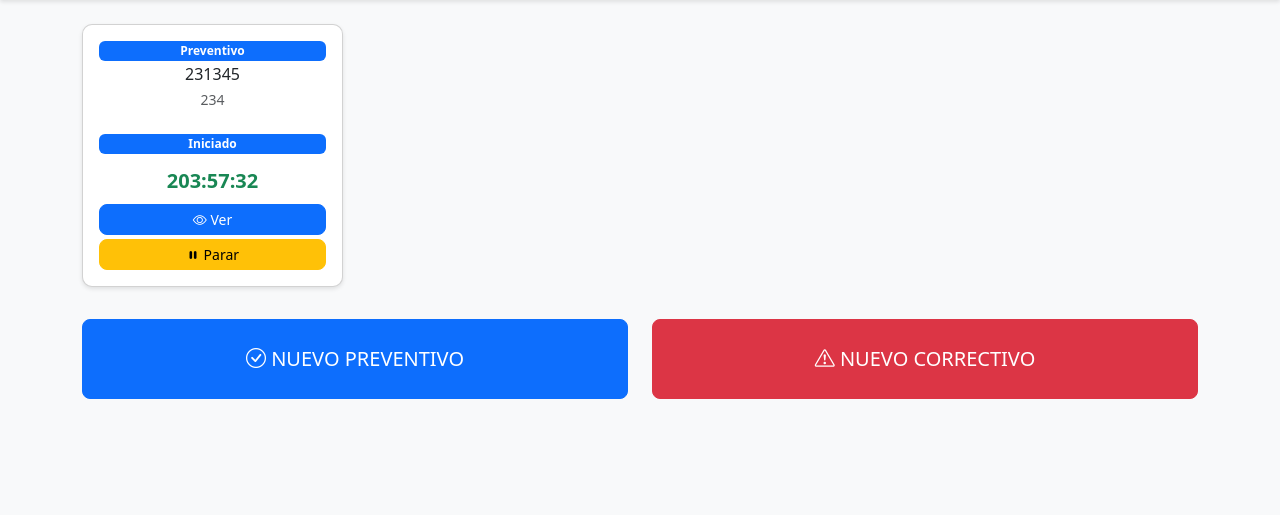
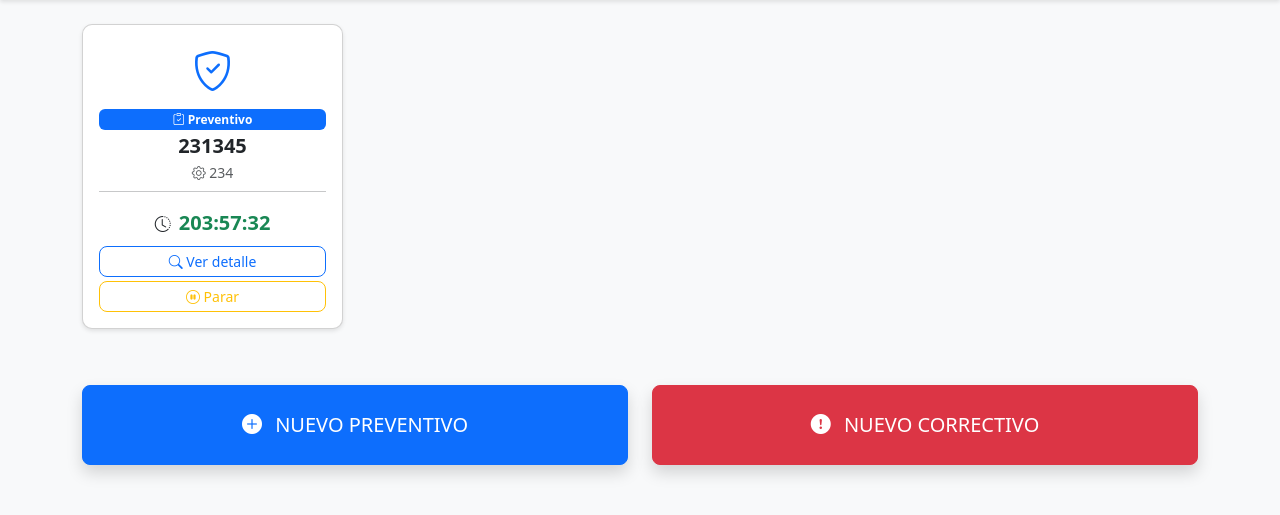
Before and after one commit to fidelincidane/mantenimiento-app, a Django app: page /automatismos/ in a window 1280 px wide. Shown: the part 56-571 px from the top of the page. Run offline with Django 5.2, Linux system fonts and the light colour scheme; a user stored in the database is signed in; data comes from the database, SQL or seed files in the repository; some libraries are stand-ins or nearby versions.

Commit message:
Add fancy icons to home cards

```diff
--- a/preventivoapp/templates/preventivoapp/automatismos.html
+++ b/preventivoapp/templates/preventivoapp/automatismos.html
@@ -9,30 +9,36 @@
 <div class="row mb-4">
     {% for p in preventivos_curso %}
     <div class="col-6 col-md-3 mb-2">
-        <div class="card text-decoration-none h-100 {% if p.estado == 'parado' %}border-danger{% endif %}">
+        <div class="card text-decoration-none h-100 {% if p.estado == 'parado' %}border-danger border-3{% endif %}">
             <div class="card-body text-center d-flex flex-column">
-                <span class="badge bg-primary mb-1">Preventivo</span>
-                <h6 class="mb-1">{{ p.codigo }}</h6>
-                <small class="text-muted">{{ p.automatismo.codigo }}</small><br>
+                <div class="mb-2">
+                    <i class="bi bi-shield-check text-primary fs-1"></i>
+                </div>
                 <span class="badge bg-{{ p.estado|badge_color }} mb-1">
-                    {{ p.get_estado_display }}
+                    <i class="bi bi-clipboard-check"></i> Preventivo
                 </span>
+                <h5 class="mb-1 fw-bold">{{ p.codigo }}</h5>
+                <small class="text-muted">
+                    <i class="bi bi-gear"></i> {{ p.automatismo.codigo }}
+                </small>
+                <hr class="my-2">
                 <div class="my-2">
+                    <i class="bi bi-clock-history me-1"></i>
                     <span id="timer-prev-{{ p.id }}" class="fs-5 fw-bold {% if p.estado == 'parado' %}text-danger{% else %}text-success{% endif %}">
                         --
                     </span>
                 </div>
                 <div class="mt-auto">
-                    <a href="{% url 'detalle_preventivo' p.id %}" class="btn btn-sm btn-primary w-100 mb-1">
-                        <i class="bi bi-eye"></i> Ver
+                    <a href="{% url 'detalle_preventivo' p.id %}" class="btn btn-sm btn-outline-primary w-100 mb-1">
+                        <i class="bi bi-search"></i> Ver detalle
                     </a>
                     {% if p.estado == 'parado' %}
                     <a href="{% url 'reanudar_preventivo' p.id %}" class="btn btn-sm btn-success w-100 mb-1">
-                        <i class="bi bi-play-fill"></i> Reanudar
+                        <i class="bi bi-play-circle"></i> Reanudar
                     </a>
                     {% elif p.estado != 'finalizado' %}
-                    <a href="{% url 'parar_preventivo' p.id %}" class="btn btn-sm btn-warning w-100" onclick="return confirm('¿Parar preventivo?')">
-                        <i class="bi bi-pause-fill"></i> Parar
+                    <a href="{% url 'parar_preventivo' p.id %}" class="btn btn-sm btn-outline-warning w-100" onclick="return confirm('¿Parar preventivo?')">
+                        <i class="bi bi-pause-circle"></i> Parar
                     </a>
                     {% endif %}
                 </div>
@@ -43,30 +49,36 @@
 
     {% for c in correctivos_curso %}
     <div class="col-6 col-md-3 mb-2">
-        <div class="card text-decoration-none h-100 {% if c.estado == 'parado' %}border-danger{% endif %}">
+        <div class="card text-decoration-none h-100 {% if c.estado == 'parado' %}border-danger border-3{% endif %}">
             <div class="card-body text-center d-flex flex-column">
-                <span class="badge bg-danger mb-1">Correctivo</span>
-                <h6 class="mb-1">{{ c.codigo }}</h6>
-                <small class="text-muted">{{ c.automatismo.codigo }}</small><br>
-                <span class="badge bg-{{ c.estado|badge_color }} mb-1">
-                    {{ c.get_estado_display }}
+                <div class="mb-2">
+                    <i class="bi bi-exclamation-triangle-fill text-danger fs-1"></i>
+                </div>
+                <span class="badge bg-danger mb-1">
+                    <i class="bi bi-lightning"></i> Correctivo
                 </span>
+                <h5 class="mb-1 fw-bold">{{ c.codigo }}</h5>
+                <small class="text-muted">
+                    <i class="bi bi-gear"></i> {{ c.automatismo.codigo }}
+                </small>
+                <hr class="my-2">
                 <div class="my-2">
+                    <i class="bi bi-clock-history me-1"></i>
                     <span id="timer-corr-{{ c.id }}" class="fs-5 fw-bold {% if c.estado == 'parado' %}text-danger{% else %}text-success{% endif %}">
                         --
                     </span>
                 </div>
                 <div class="mt-auto">
-                    <a href="{% url 'detalle_correctivo' c.id %}" class="btn btn-sm btn-danger w-100 mb-1">
-                        <i class="bi bi-eye"></i> Ver
+                    <a href="{% url 'detalle_correctivo' c.id %}" class="btn btn-sm btn-outline-danger w-100 mb-1">
+                        <i class="bi bi-search"></i> Ver detalle
                     </a>
                     {% if c.estado == 'parado' %}
                     <a href="{% url 'reanudar_correctivo' c.id %}" class="btn btn-sm btn-success w-100 mb-1">
-                        <i class="bi bi-play-fill"></i> Reanudar
+                        <i class="bi bi-play-circle"></i> Reanudar
                     </a>
                     {% elif c.estado != 'finalizado' %}
-                    <a href="{% url 'parar_correctivo' c.id %}" class="btn btn-sm btn-warning w-100" onclick="return confirm('¿Parar correctivo?')">
-                        <i class="bi bi-pause-fill"></i> Parar
+                    <a href="{% url 'parar_correctivo' c.id %}" class="btn btn-sm btn-outline-warning w-100" onclick="return confirm('¿Parar correctivo?')">
+                        <i class="bi bi-pause-circle"></i> Parar
                     </a>
                     {% endif %}
                 </div>
@@ -76,20 +88,21 @@
     {% endfor %}
 </div>
 {% else %}
-<div class="alert alert-info text-center">
+<div class="alert alert-secondary text-center py-4">
+    <i class="bi bi-inbox fs-1 d-block mb-2 text-muted"></i>
     No hay preventivos o correctivos iniciados o parados
 </div>
 {% endif %}
 
-<div class="row mb-4">
+<div class="row mb-4 mt-5">
     <div class="col-md-6">
-        <a href="{% url 'crear_preventivo' %}" class="btn btn-primary btn-lg w-100 py-4">
-            <i class="bi bi-check-circle"></i> NUEVO PREVENTIVO
+        <a href="{% url 'crear_preventivo' %}" class="btn btn-primary btn-lg w-100 py-4 shadow">
+            <i class="bi bi-plus-circle-fill me-2"></i> NUEVO PREVENTIVO
         </a>
     </div>
     <div class="col-md-6 mt-3 mt-md-0">
-        <a href="{% url 'crear_correctivo' %}" class="btn btn-danger btn-lg w-100 py-4">
-            <i class="bi bi-exclamation-triangle"></i> NUEVO CORRECTIVO
+        <a href="{% url 'crear_correctivo' %}" class="btn btn-danger btn-lg w-100 py-4 shadow">
+            <i class="bi bi-exclamation-circle-fill me-2"></i> NUEVO CORRECTIVO
         </a>
     </div>
 </div>
```
